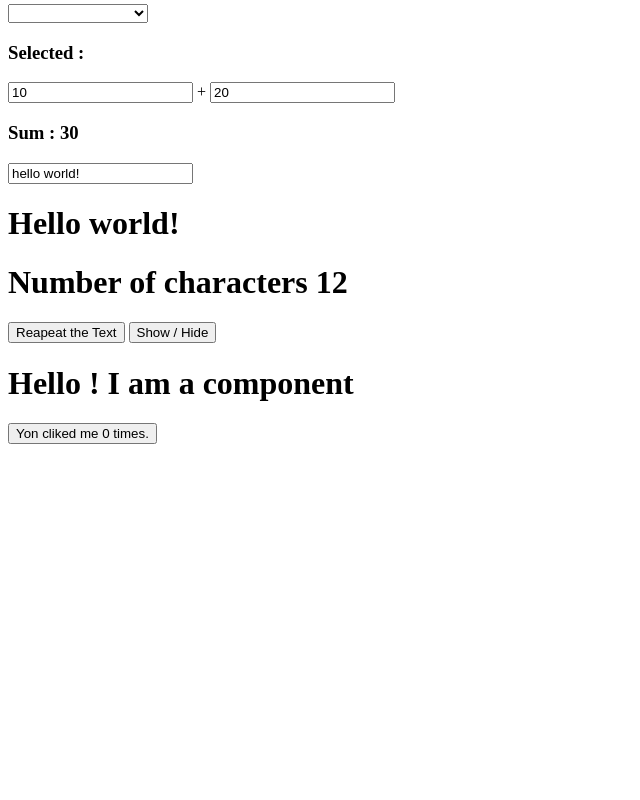
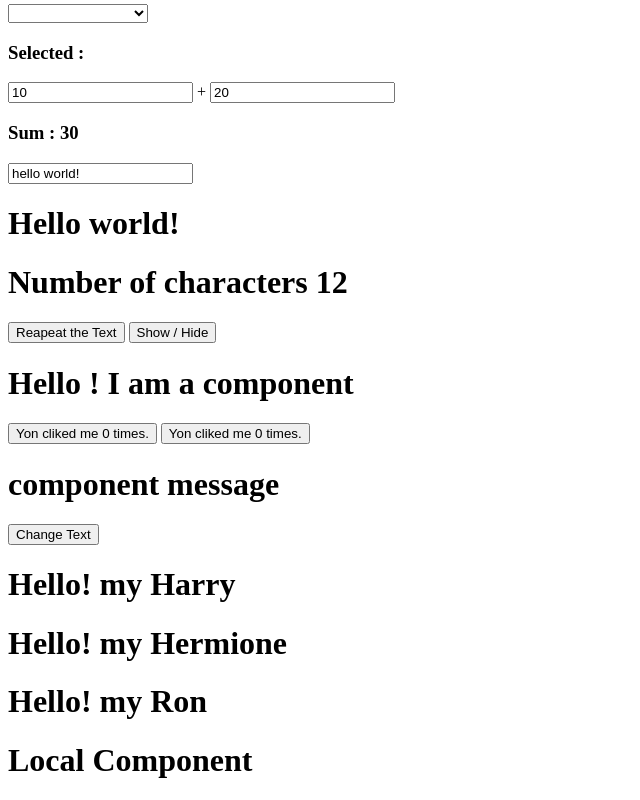
Before and after one commit to IMOUNANE/Vue_beginner, a plain HTML site: page index.html in a window 1280 px wide. Shown: the part 1456-2256 px from the top of the page, without its empty margins (0-640 px from the left). Before the commit the page ends 1908 px from the top, so only its background shows below. Drawn offline with nearby package versions, Linux system fonts and the light colour scheme.

Commit message:
end_tuto_7

```diff
--- a/index.html
+++ b/index.html
@@ -124,6 +124,19 @@
                 <greeting></greeting>
                 <!--  Button click Component-->
                 <button-counter></button-counter>
+                <button-counter></button-counter>
+                <!--  Change message Component-->
+                <change-msg></change-msg>
+
+            </div>
+            <div>
+                <!--  Use props-->
+                <user-name name="Harry"></user-name>
+                <user-name name="Hermione"></user-name>
+                <user-name name="Ron"></user-name>
+
+                <!--Local Component-->
+                <local-component></local-component>
             </div>
 
 
@@ -136,6 +149,7 @@
     </div>
 
 
+
     <script src="https://cdn.jsdelivr.net/npm/vue"></script>
     <script type="text/javascript" src="main.js"></script>
 
--- a/main.js
+++ b/main.js
@@ -14,6 +14,23 @@ Vue.component('button-counter',{
         }
     },
     template: '<button @click="count++"> Yon cliked me {{count}} times.</button>'
+})
+Vue.component('change-msg',{
+    data(){
+        return{
+            message: "component message"
+        }
+    },
+    methods:{
+        changeText(){
+            this.message="Another message";
+        },
+    },
+    template:'<div><h1>{{message}}</h1><button @click="changeText">Change Text</button></div>'
+})
+Vue.component('user-name',{
+    props:['name'],
+    template:'<h1>Hello! my {{name}}</h1>'
 })
 
 new Vue({
@@ -93,6 +110,13 @@ new Vue({
         repeatText(string,times){
             return string.repeat(times);
         }
+    },
+    // Locale component
+    components: {
+        'local-component':{
+            template: "<h1>Local Component</h1>"
+        }
+
     }
 
 
```
